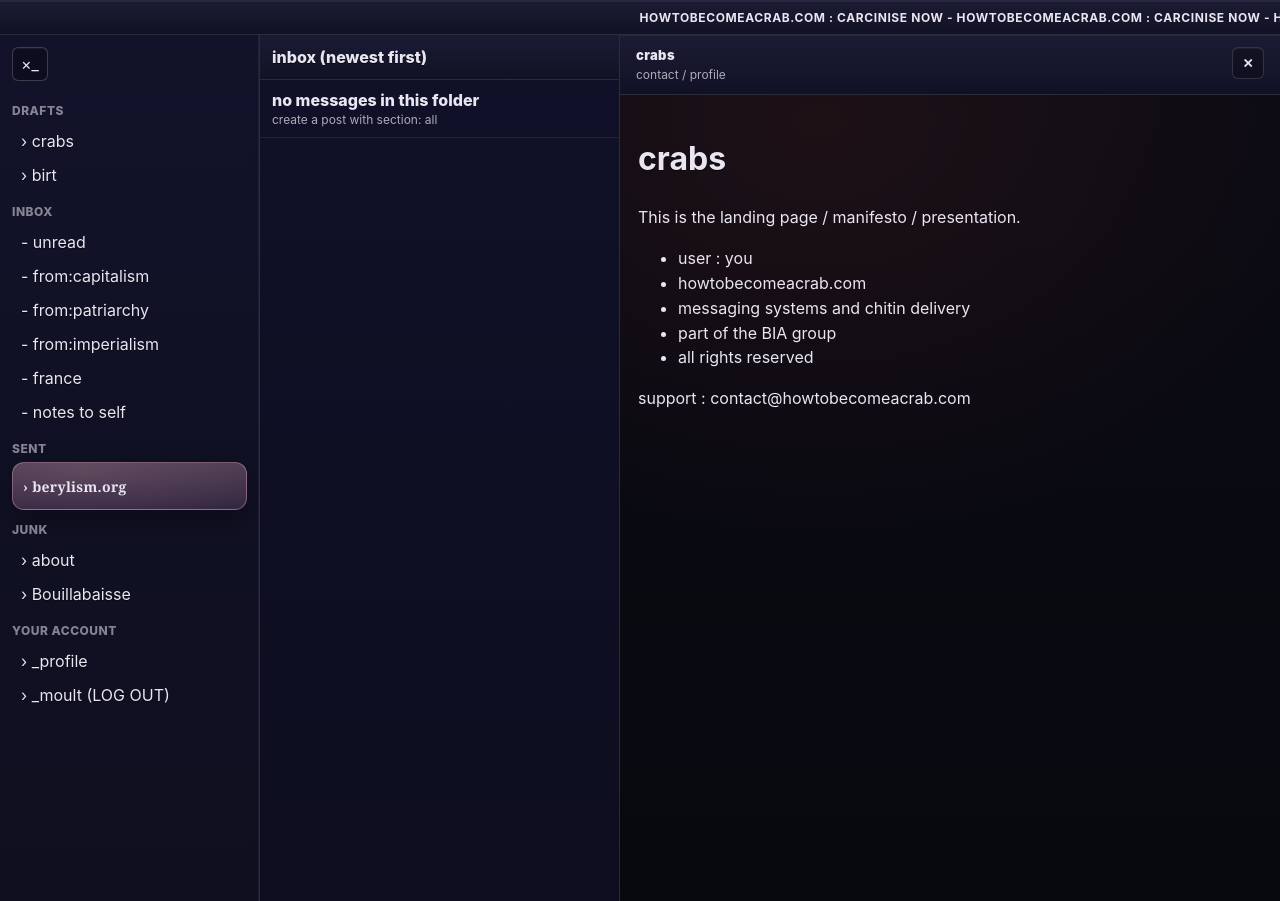
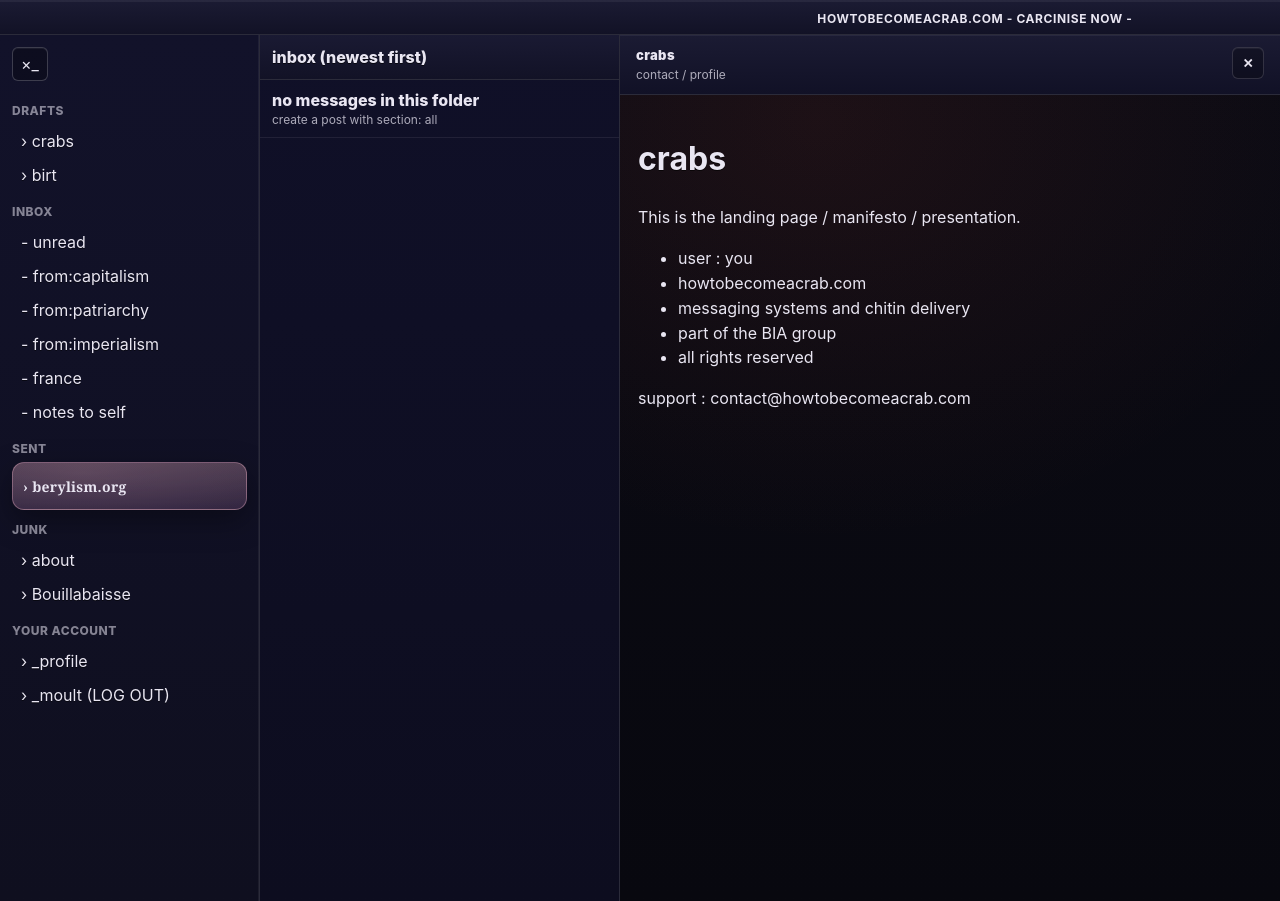
Before and after one commit to blhls/howtobecomeacrab, a Jekyll site: the page built from mail/index.md, in a window 1280 px wide. Built offline with Jekyll 4.4.1, drawn with Linux system fonts in a browser that asks for light colours.

Commit message:
Update mail.html

```diff
--- a/_layouts/mail.html
+++ b/_layouts/mail.html
@@ -292,9 +292,15 @@
 
 <body>
   <div class="topbar">
-    <div class="marquee">
-      <span>HOWTOBECOMEACRAB.COM : CARCINISE NOW - HOWTOBECOMEACRAB.COM : CARCINISE NOW - HOWTOBECOMEACRAB.COM : CARCINISE NOW -</span>
-    </div>
+   <div class="marquee" aria-hidden="true">
+  <div class="track">
+    <span class="chunk">HOWTOBECOMEACRAB.COM - CARCINISE NOW - </span>
+    <span class="chunk">HOWTOBECOMEACRAB.COM - CARCINISE NOW - </span>
+    <span class="chunk">HOWTOBECOMEACRAB.COM - CARCINISE NOW - </span>
+    <span class="chunk">HOWTOBECOMEACRAB.COM - CARCINISE NOW - </span>
+  </div>
+</div>
+
   </div>
 
   <div class="app">
```
